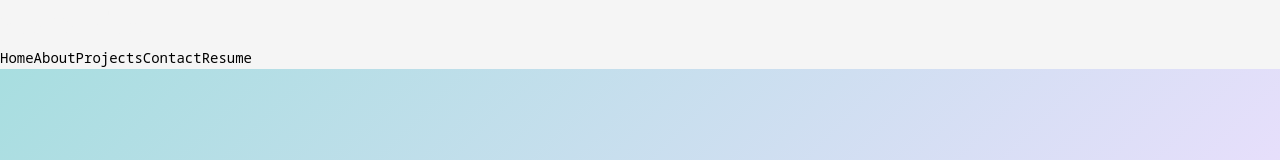
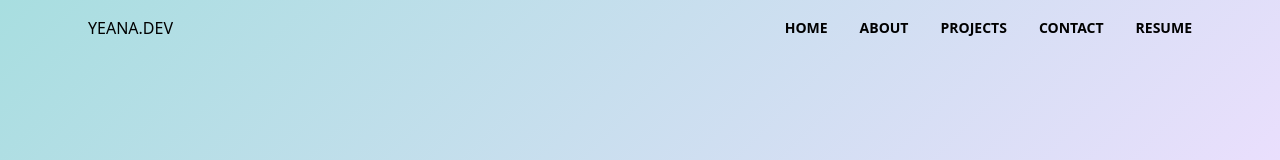
Before and after one commit to yeana-dev/yeana, a React (Create React App) app in the folder client/: page / in a window 1280 px wide. Shown: the top 160 px of the page. Built offline with nearby package versions, Linux system fonts and the light colour scheme.

Commit message:
Replaced Navigation to new navigation

```diff
--- a/client/src/screens/Layout.jsx
+++ b/client/src/screens/Layout.jsx
@@ -1,10 +1,10 @@
-import Navigation from "./Navigation";
+import Nav from "./Nav";
 import Footer from "./Footer";
 
 export default function Layout(props) {
   return (
     <>
-      <Navigation />
+      <Nav />
       {props.children}
       <Footer />
     </>
```
